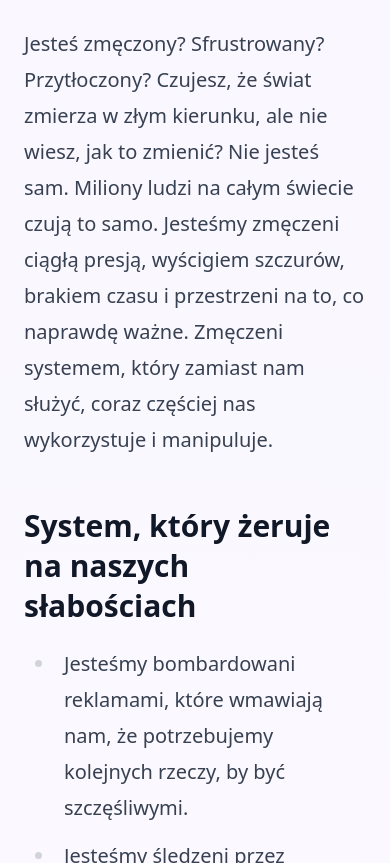
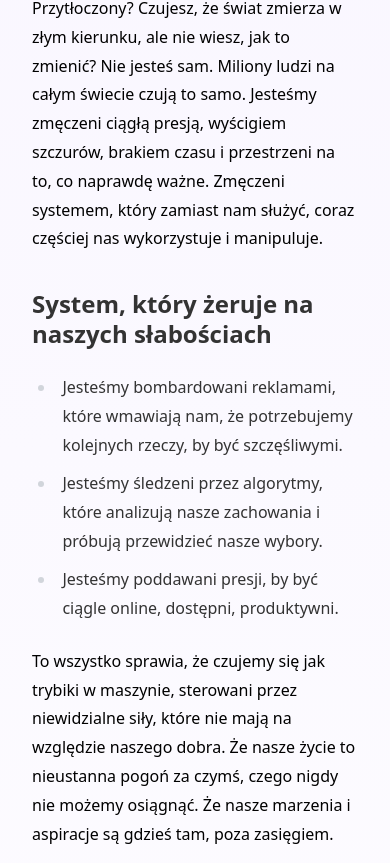
Before and after one commit to zivavu/atomic-hub, an Astro site: page /manifest in a window 390 px wide. Shown: the part 278-1141 px from the top of the page. Built offline with nearby package versions, Linux system fonts and the light colour scheme; Astro itself is replaced by a stand-in of ours.

Commit message:
:recycle: Dark mode better support

```diff
--- a/src/components/ArticlesFeed/ArticleList.astro
+++ b/src/components/ArticlesFeed/ArticleList.astro
@@ -22,7 +22,7 @@ const { articles } = Astro.props as ArticleProps;
 		articles.map((article) => (
 			<a
 				href={`/artykuly/${article.slug}`}
-				class="block rounded-lg overflow-hidden shadow-lg transition duration-300 ease-in-out transform hover:-translate-y-1 hover:shadow-xl no-underline bg-white dark:bg-gray-800  group">
+				class="block rounded-lg overflow-hidden shadow-lg transition duration-300 ease-in-out transform hover:-translate-y-1 hover:shadow-xl no-underline bg-white dark:bg-gray-800 group">
 				<div class="relative pb-56 md:pb-64 lg:pb-72 overflow-hidden">
 					<Image
 						width="550"
@@ -39,7 +39,9 @@ const { articles } = Astro.props as ArticleProps;
 							day: 'numeric',
 						})}
 					</div>
-					<h4 class="text-2xl font-bold mb-2">{article.data.title}</h4>
+					<h4 class="text-2xl font-bold mb-2 text-gray-900 dark:text-gray-100">
+						{article.data.title}
+					</h4>
 					<p class="text-gray-600 dark:text-gray-400 mb-4">
 						{article.data.description}
 					</p>
--- a/src/styles/global.css
+++ b/src/styles/global.css
@@ -3,3 +3,145 @@ body {
 	background-color: white;
 	line-height: 1.6;
 }
+
+/* Stylizacja base i dark mode dla klasy prose */
+.prose {
+	color: black; /* Kolor tekstu */
+	max-width: none; /* Max szerokość */
+}
+
+html.dark .prose {
+	color: #f0f0f0; /* Kolor tekstu w trybie ciemnym */
+}
+
+/* Stylizacja linków w prose */
+.prose a {
+	color: #1a0dab;
+	text-decoration: none;
+}
+
+html.dark .prose a {
+	color: #8ab4f8;
+}
+
+.prose a:hover {
+	text-decoration: underline;
+}
+
+/* Stylizacja nagłówków w prose */
+.prose h1,
+.prose h2,
+.prose h3,
+.prose h4,
+.prose h5,
+.prose h6 {
+	color: #333;
+	margin-top: 1.5em;
+	margin-bottom: 0.5em;
+	line-height: 1.25;
+}
+
+.prose h1 {
+	font-size: 2.5rem;
+	margin-top: 2rem;
+}
+
+.prose h2 {
+	font-size: 2rem;
+}
+
+.prose h3 {
+	font-size: 1.75rem;
+}
+
+.prose h4 {
+	font-size: 1.5rem;
+}
+
+.prose h5 {
+	font-size: 1.25rem;
+}
+
+.prose h6 {
+	font-size: 1rem;
+}
+
+html.dark .prose h1,
+html.dark .prose h2,
+html.dark .prose h3,
+html.dark .prose h4,
+html.dark .prose h5,
+html.dark .prose h6 {
+	color: #ffffff;
+}
+
+/* Stylizacja list w prose */
+.prose ul,
+.prose ol {
+	margin: 1.5rem 0;
+	padding-left: 1.5rem;
+	color: #333;
+}
+
+html.dark .prose ul,
+html.dark .prose ol {
+	color: #cccccc;
+}
+
+/* Stylizacja dla strong w prose */
+.prose strong {
+	color: black;
+	font-weight: bold;
+}
+
+html.dark .prose strong {
+	color: #ffffff;
+}
+
+/* Stylizacja blockquote w prose */
+.prose blockquote {
+	border-left: 4px solid #ccc;
+	padding-left: 1rem;
+	margin-left: 0;
+	color: #777;
+}
+
+/* Stylizacja paragrafów w prose */
+.prose p {
+	margin-bottom: 1rem;
+}
+
+html.dark .prose p a {
+	color: #8ab4f8;
+}
+
+@media (max-width: 768px) {
+	.prose {
+		font-size: 16px;
+		padding: 0.5rem;
+	}
+
+	.prose h1 {
+		font-size: 2rem;
+	}
+
+	.prose h2 {
+		font-size: 1.75rem;
+	}
+
+	.prose h3 {
+		font-size: 1.5rem;
+	}
+
+	.prose h4 {
+		font-size: 1.25rem;
+	}
+
+	.prose h5 {
+		font-size: 1rem;
+	}
+
+	.prose h6 {
+		font-size: 0.875rem;
+	}
+}
```
Also changed, not shown: 1 other file.
